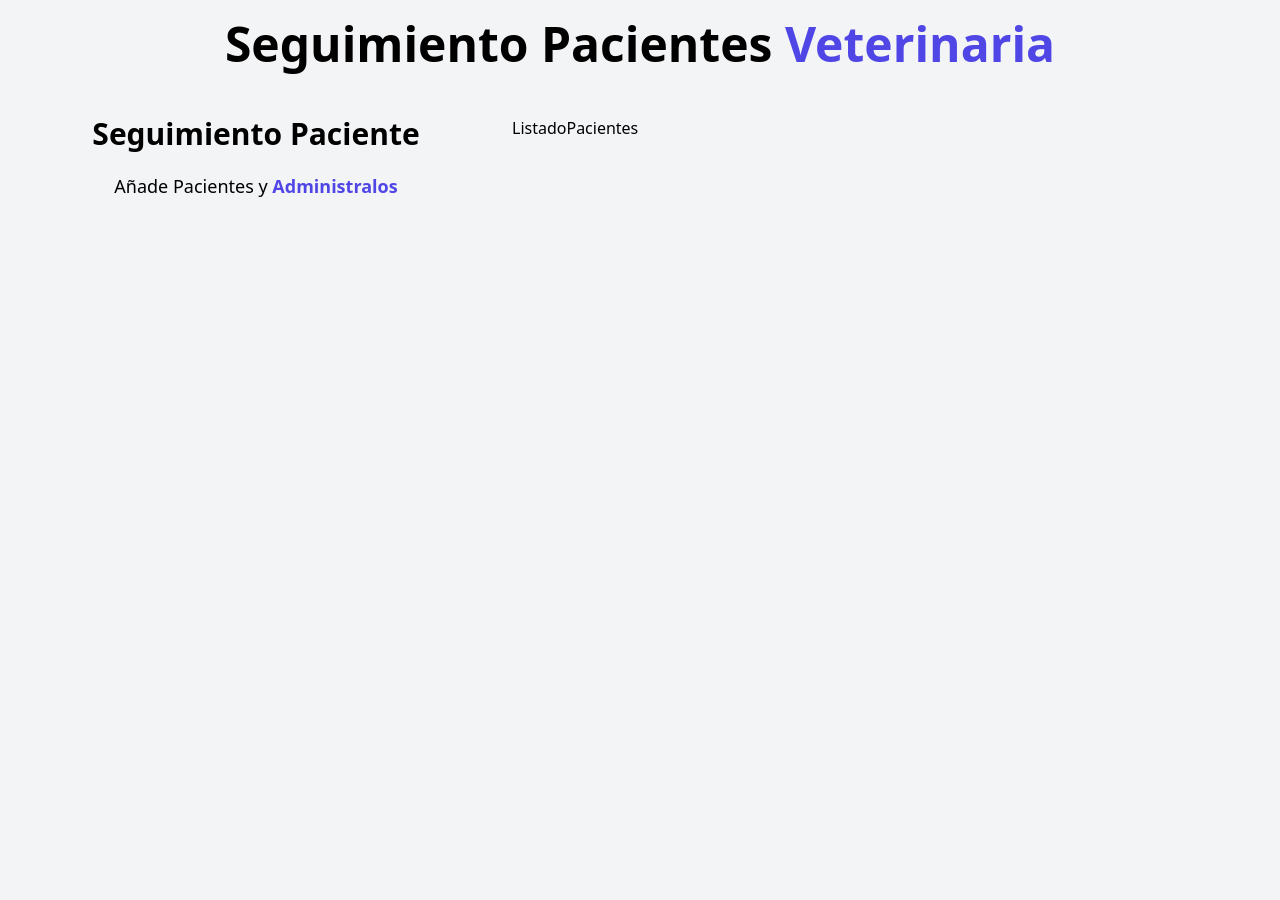
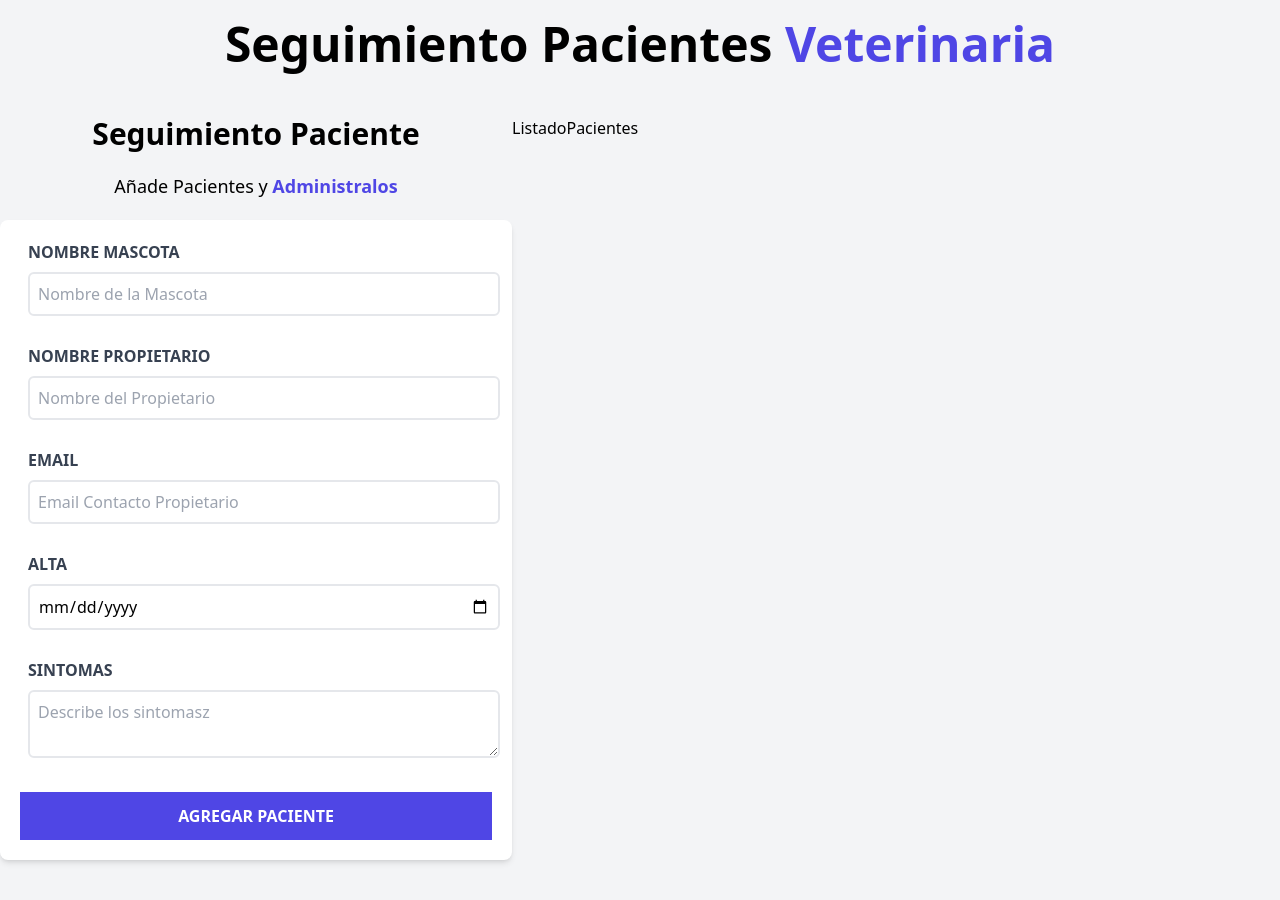
Before and after one commit to jorneycr/citas-react, a React (Vite) app: page / in a window 1280 px wide. Before the commit the page ends 820 px from the top, so only its background shows below. Built offline with nearby package versions, Linux system fonts and the light colour scheme.

Commit message:
finish ui form

```diff
--- a/src/components/Formulario.jsx
+++ b/src/components/Formulario.jsx
@@ -2,11 +2,77 @@ const Formulario = () => {
     return (
         <div className="md:w-1/2 lg:w-2/5">
             <h2 className="font-black text-3xl text-center">Seguimiento Paciente</h2>
-            <p className="text-lg mt-5 text-center">Añade Pacientes y {' '}
+            <p className="text-lg mt-5 text-center mb-5">Añade Pacientes y {' '}
                 <span className="text-indigo-600 font-bold">
                     Administralos
                 </span>
             </p>
+            <form className="bg-white shadow-md rounded-lg py-5 px-5 mb-10">
+                <div className="mb-5">
+                    <label
+                        className="block text-gray-700 px-2 uppercase font-bold"
+                        htmlFor="mascota"
+                    >Nombre Mascota</label>
+                    <input
+                        id="mascota"
+                        type="text"
+                        placeholder="Nombre de la Mascota"
+                        className="border-2 w-full p-2 m-2 placeholder-gray-400 rounded-md"
+                    />
+                </div>
+                <div className="mb-5">
+                    <label
+                        className="block text-gray-700 px-2 uppercase font-bold"
+                        htmlFor="propietario"
+                    >Nombre Propietario</label>
+                    <input
+                        id="propietario"
+                        type="text"
+                        placeholder="Nombre del Propietario"
+                        className="border-2 w-full p-2 m-2 placeholder-gray-400 rounded-md"
+                    />
+                </div>
+                <div className="mb-5">
+                    <label
+                        className="block text-gray-700 px-2 uppercase font-bold"
+                        htmlFor="email"
+                    >Email</label>
+                    <input
+                        id="email"
+                        type="email"
+                        placeholder="Email Contacto Propietario"
+                        className="border-2 w-full p-2 m-2 placeholder-gray-400 rounded-md"
+                    />
+                </div>
+                <div className="mb-5">
+                    <label
+                        className="block text-gray-700 px-2 uppercase font-bold"
+                        htmlFor="alta"
+                    >Alta</label>
+                    <input
+                        id="alta"
+                        type="date"
+                        className="border-2 w-full p-2 m-2 placeholder-gray-400 rounded-md"
+                    />
+                </div>
+                <div className="mb-5">
+                    <label
+                        className="block text-gray-700 px-2 uppercase font-bold"
+                        htmlFor="sintomas"
+                    >Sintomas</label>
+                    <textarea
+                        id="alta"
+                        type="date"
+                        className="border-2 w-full p-2 m-2 placeholder-gray-400 rounded-md"
+                        placeholder="Describe los sintomasz"
+                    />
+                </div>
+                <input
+                    type="submit"
+                    className="bg-indigo-600 w-full p-3 text-white uppercase font-bold hover:bg-indigo-700 cursor-pointer transition-all"
+                    value="Agregar paciente"
+                />
+            </form>
         </div>
     );
 }
```
